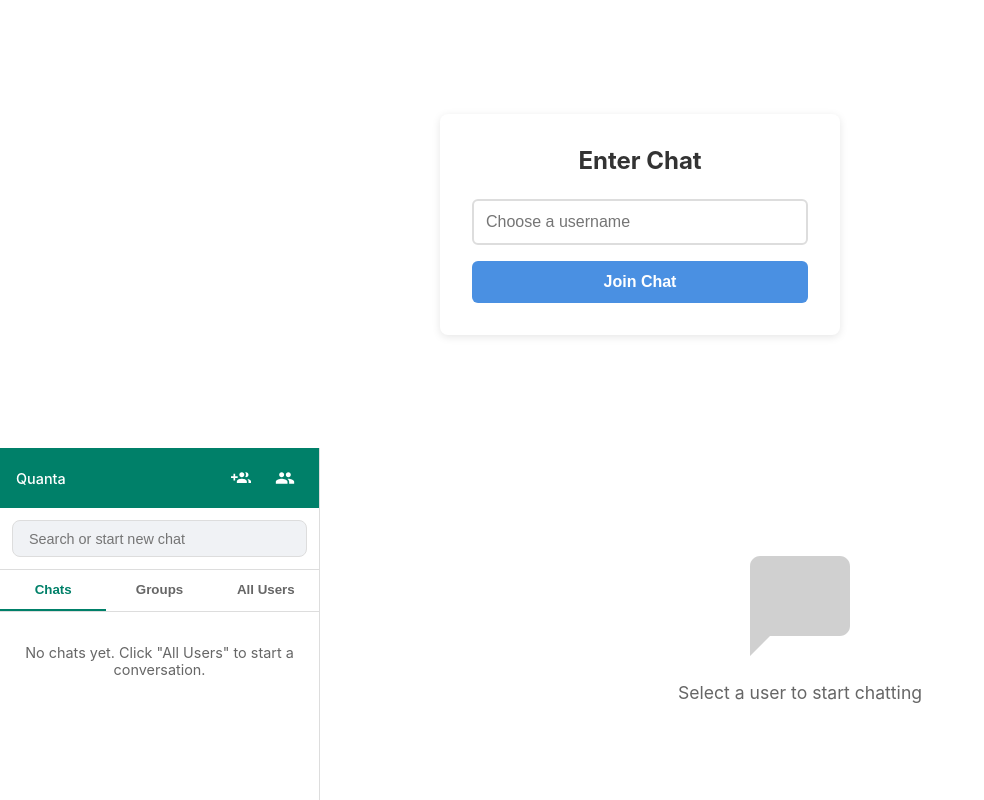
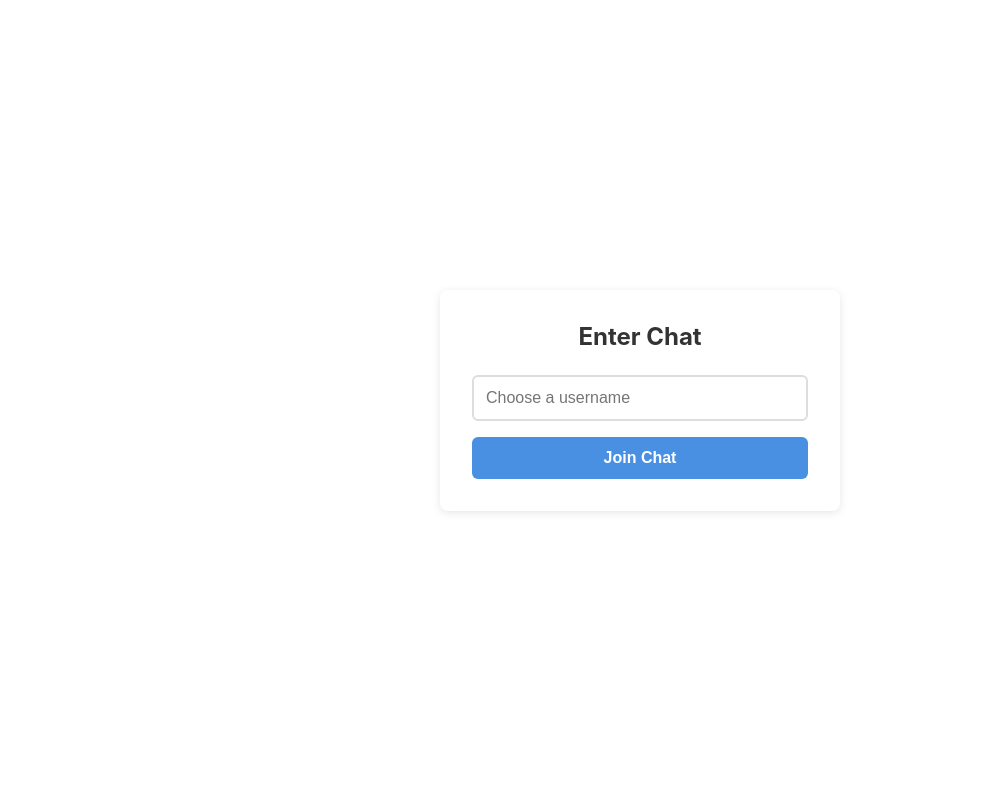
Before and after one commit to muneebahmed-nust/post-quantum-whatsapp, a Flask app: page / in a window 1280 px wide. Shown: the whole page, without its empty margins (0-984 px from the left). Run offline with Flask 3, Linux system fonts and the light colour scheme; parts of the project's set-up code (start-up, migrations or seed data) failed here and were passed over; some libraries are stand-ins or nearby versions.

Commit message:
fornt page but removed

```diff
--- a/static/css/style.css
+++ b/static/css/style.css
@@ -126,7 +126,6 @@ header p {
 #chat-screen {
     display: none;
     flex: 1;
-    display: flex;
     overflow: hidden;
 }
 
```
